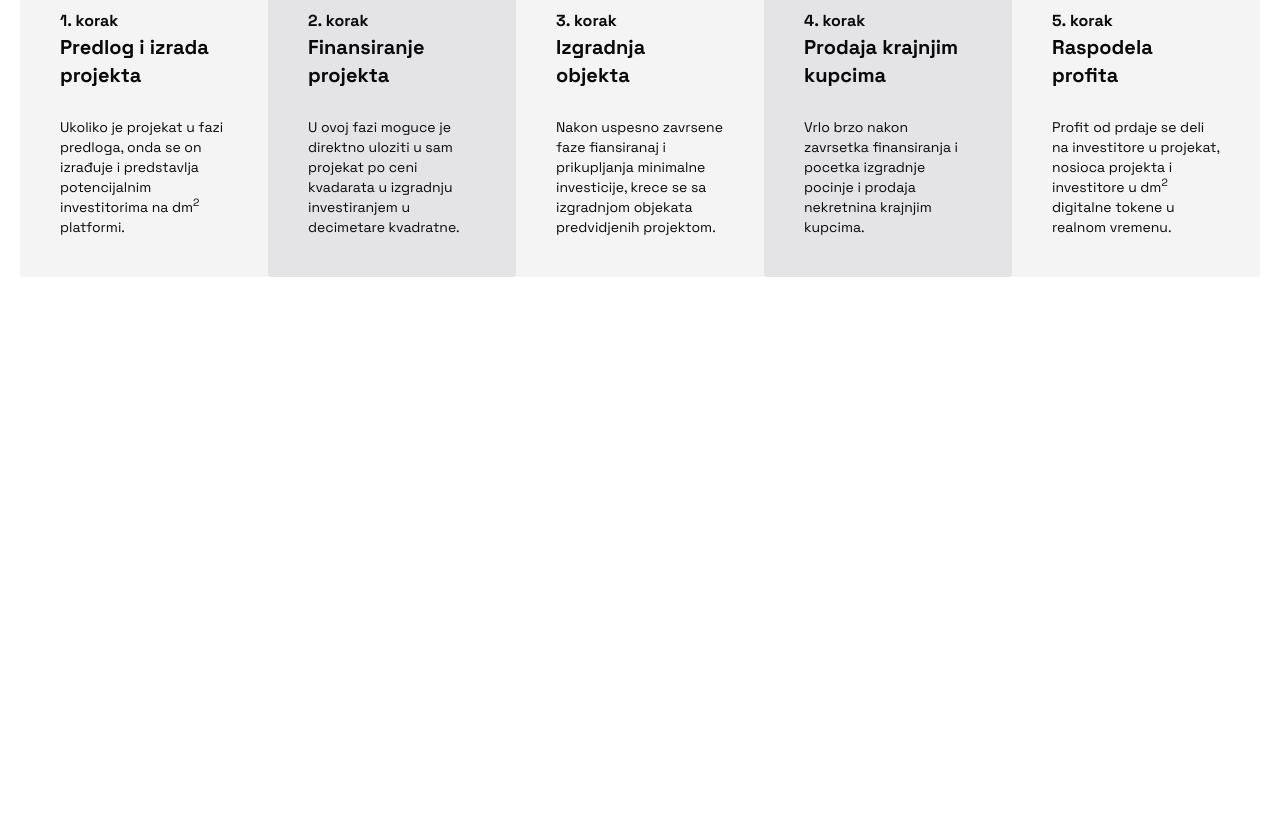
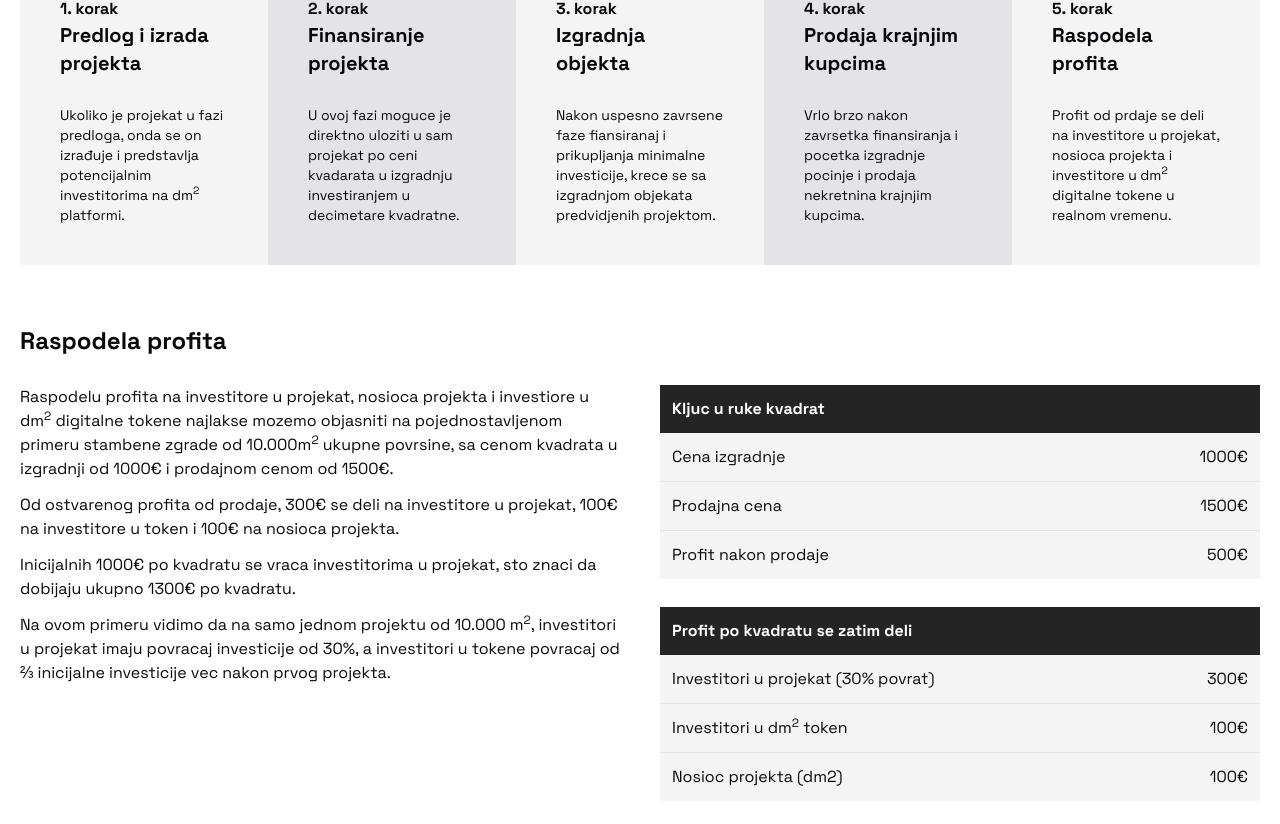
Before and after one commit to develo-pera/dm2, a Next.js app: page / in a window 1280 px wide. Shown: the part 2451-3275 px from the top of the page. Before the commit the page ends 2808 px from the top, so only its background shows below. Built offline with nearby package versions, Linux system fonts and the light colour scheme.

Commit message:
Add profit sharing description section

```diff
--- a/src/app/components/landing/how-it-wroks.tsx
+++ b/src/app/components/landing/how-it-wroks.tsx
@@ -7,8 +7,7 @@ const HowItWorks = () => {
 
       <div>
         <p className="text-2xl mt-15 font-bold">Kako izgleda proces od pocetka do kraja na primeru jednog projekta:</p>
-
-        <div className="grid grid-cols-1 md:grid-cols-2 lg:grid-cols-5 mt-10">
+        <div className="grid grid-cols-1 md:grid-cols-2 lg:grid-cols-5 mt-7">
           <div className="bg-zinc-100 p-7 md:p-10 rounded-xs md:border-t-3 md:border-[#242424] lg:border-t-3 lg:border-[#FEE600]">
             <p className="font-bold">1. korak</p>
             <p className="text-xl font-bold mb-3 md:mb-7">Predlog i izrada projekta</p>
@@ -38,7 +37,38 @@ const HowItWorks = () => {
         </div>
       </div>
 
+      <div className="mt-15">
+        <p className="text-2xl font-bold mb-7">Raspodela profita</p>
+        <div className="grid grid-cols-1 md:grid-cols-2 gap-10">
+          <div>
+            <p className="mb-3">Raspodelu profita na investitore u projekat, nosioca projekta i investiore u dm<sup>2</sup> digitalne tokene najlakse mozemo objasniti na pojednostavljenom primeru stambene zgrade od 10.000m<sup>2</sup> ukupne povrsine, sa cenom kvadrata u izgradnji od 1000€ i prodajnom cenom od 1500€.</p>
+            <p className="mb-3">Od ostvarenog profita od prodaje, 300€ se deli na investitore u projekat, 100€ na investitore u token i 100€ na nosioca projekta.</p>
+            <p className="mb-3">Inicijalnih 1000€ po kvadratu se vraca investitorima u projekat, sto znaci da dobijaju ukupno 1300€ po kvadratu.</p>
+            <p>
+              Na ovom primeru vidimo da na samo jednom projektu od 10.000 m<sup>2</sup>, investitori u projekat imaju povracaj investicije od 30%, a investitori u tokene povracaj od ⅔ inicijalne investicije vec nakon prvog projekta.
+            </p>
+          </div>
+          <div>
+            <div className="grid grid-cols-2">
+              <p className="col-span-2 font-bold bg-[#242424] text-white p-3">Kljuc u ruke kvadrat</p>
+              <p className="bg-zinc-100 p-3 border-b border-zinc-200">Cena izgradnje</p>
+              <p className="bg-zinc-100 p-3 text-right border-b border-zinc-200 flex items-center justify-end">1000€</p>
+              <p className="bg-zinc-100 p-3 border-b border-zinc-200 ">Prodajna cena</p>
+              <p className="bg-zinc-100 p-3 text-right border-b border-zinc-200 flex items-center justify-end">1500€</p>
+              <p className="bg-zinc-100 p-3 ">Profit nakon prodaje</p>
+              <p className="bg-zinc-100 p-3 text-right flex items-center justify-end">500€</p>
+              <p className="col-span-2 font-bold bg-[#242424] text-white p-3 mt-7">Profit po kvadratu se zatim deli</p>
+              <p className="bg-zinc-100 p-3 border-b border-zinc-200">Investitori u projekat (30% povrat)</p>
+              <p className="bg-zinc-100 p-3 border-b border-zinc-200 flex items-center justify-end">300€</p>
+              <p className="bg-zinc-100 p-3 border-b border-zinc-200">Investitori u dm<sup>2</sup> token</p>
+              <p className="bg-zinc-100 p-3 text-right border-b border-zinc-200 flex items-center justify-end">100€</p>
+              <p className="bg-zinc-100 p-3">Nosioc projekta (dm2)</p>
+              <p className="bg-zinc-100 p-3 text-right flex items-center justify-end">100€</p>
+            </div>
+          </div>
+        </div>
 
+      </div>
     </div>
   );
 };
```
